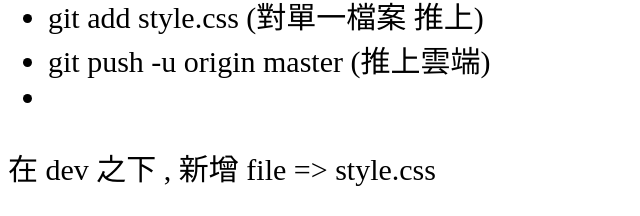
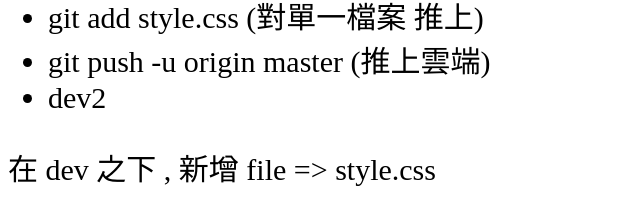
Before and after one commit to Alextw69/0611-GITHUB, a plain HTML site: page index.html in a window 1280 px wide. Shown: the part 535-751 px from the top of the page, 0-640 px from the left. Drawn offline with Linux system fonts and the light colour scheme.

Commit message:
add   <li> dev2</li>

```diff
--- a/index.html
+++ b/index.html
@@ -24,7 +24,7 @@
           <li>git add index.html (對單一檔案 推上)</li>
           <li>git add style.css  (對單一檔案 推上)</li>
           <li>git push -u origin master  (推上雲端)</li>
-          <li></li>
+          <li>dev2</li>
         </ul>
     </div>
     <div>
```
